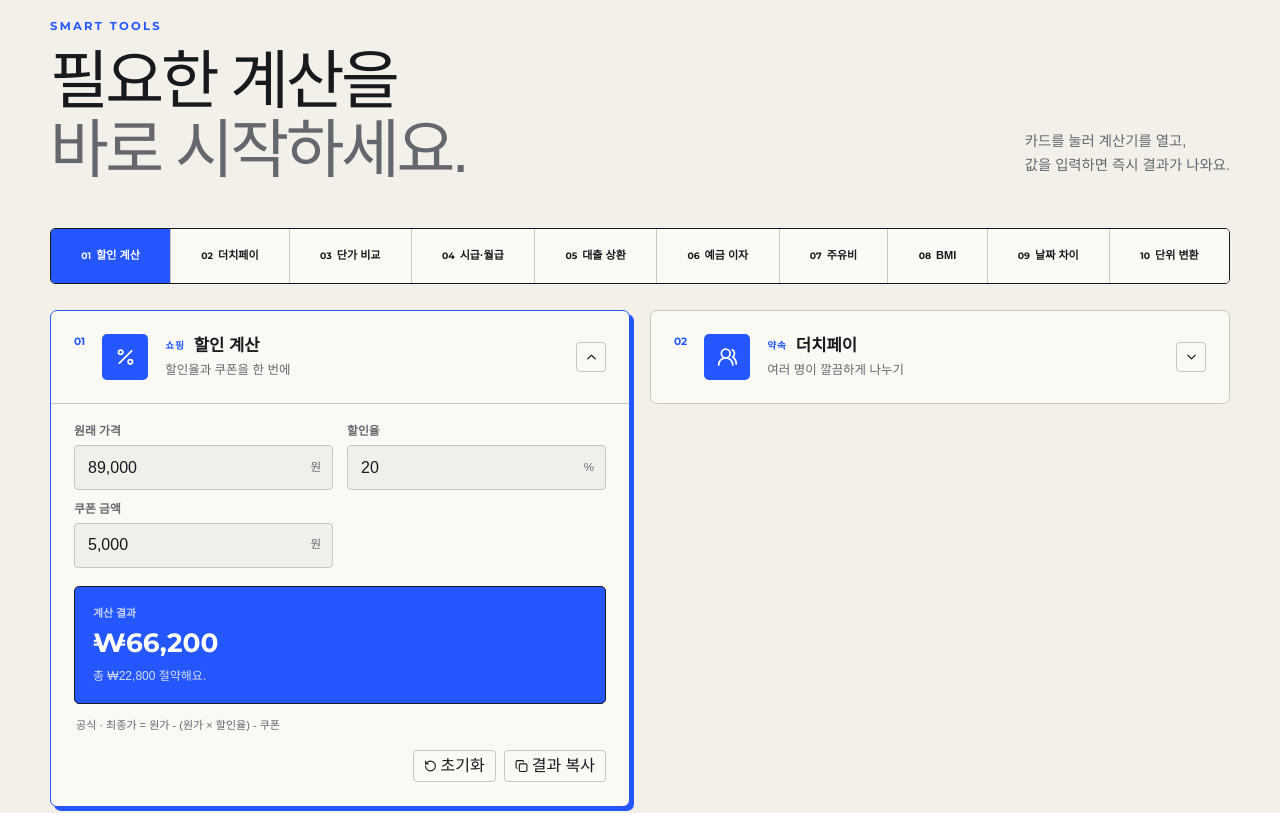
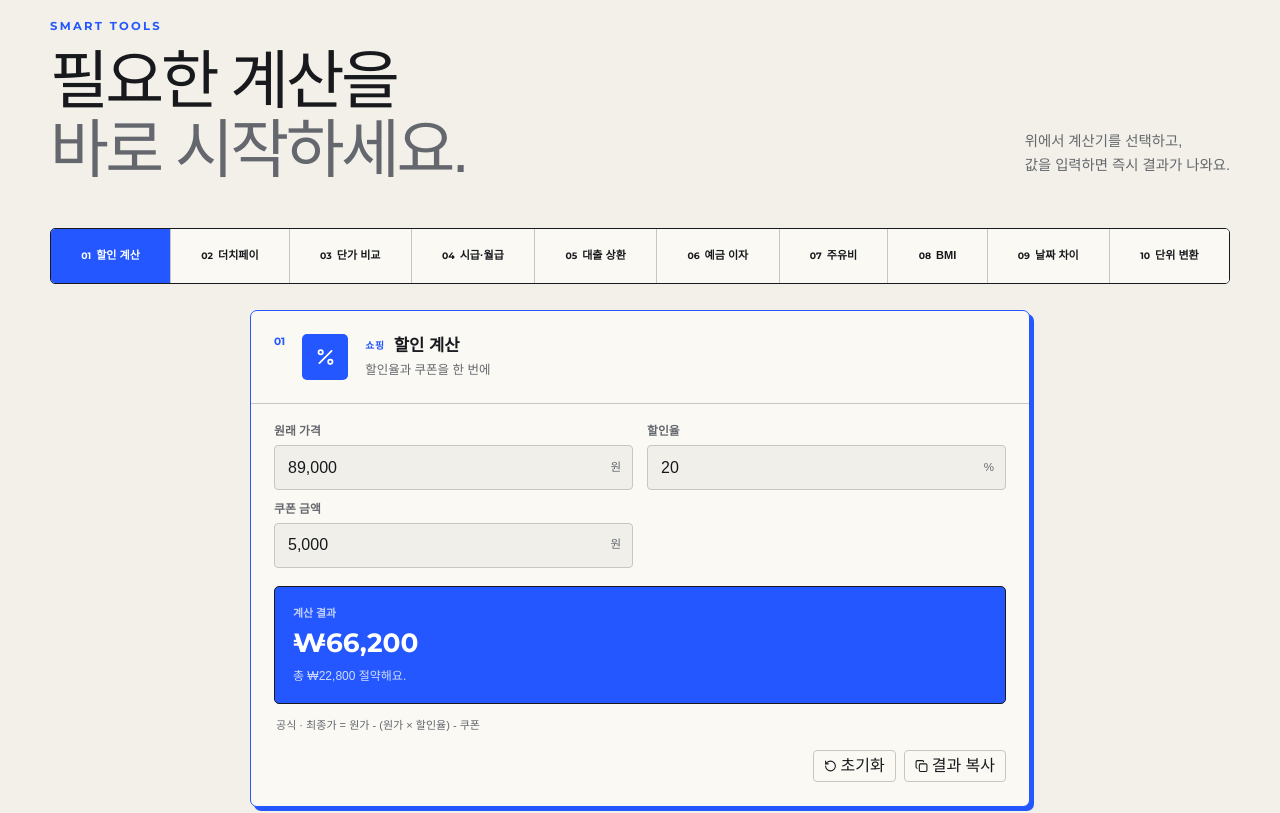
Before and after one commit to MisterKinn/Cals, a Next.js app: page / in a window 1280 px wide. Shown: the part 880-1693 px from the top of the page. Built offline with nearby package versions, Linux system fonts and the light colour scheme; a web font is replaced by a local one.

Commit message:
refactor: use a single calculator workspace

```diff
--- a/src/app/globals.css
+++ b/src/app/globals.css
@@ -234,30 +234,23 @@ button, a { -webkit-tap-highlight-color: transparent; }
   font-family: Montserrat, sans-serif;
   font-size: .58rem;
 }
-.calculator-grid { display: grid; grid-template-columns: repeat(2, minmax(0, 1fr)); gap: 20px; align-items: start; }
-.calculator-card {
-  scroll-margin-top: 82px;
+.calculator-workspace {
+  width: min(780px, 100%);
+  margin: 0 auto;
   border: 1px solid var(--border);
   border-radius: 7px;
   overflow: hidden;
   background: var(--card);
-  box-shadow: none;
-  transition: transform .25s ease, box-shadow .25s ease, border-color .25s ease;
+  border-color: var(--primary);
+  box-shadow: 4px 4px 0 var(--primary);
 }
-.calculator-card:hover { border-color: var(--foreground); transform: translate(-1px, -1px); box-shadow: 2px 2px 0 var(--foreground); }
-.calculator-card.is-open { border-color: var(--primary); box-shadow: 4px 4px 0 var(--primary); }
-.card-trigger {
-  width: 100%;
+.workspace-heading {
   padding: 23px;
-  border: 0;
   display: grid;
-  grid-template-columns: auto auto 1fr auto;
+  grid-template-columns: auto auto 1fr;
   align-items: center;
   gap: 17px;
-  background: transparent;
-  color: inherit;
   text-align: left;
-  cursor: pointer;
 }
 .card-index { align-self: start; color: var(--primary); font-family: Montserrat, sans-serif; font-size: .66rem; font-weight: 700; }
 .icon-box { display: grid; width: 46px; height: 46px; place-items: center; border-radius: 5px; background: var(--primary); color: white; }
@@ -266,11 +259,7 @@ button, a { -webkit-tap-highlight-color: transparent; }
 .card-heading .tag { width: max-content; color: var(--primary); font-family: Montserrat, sans-serif; font-size: .61rem; font-weight: 700; letter-spacing: .08em; text-transform: uppercase; }
 .card-heading strong { font-size: 1.04rem; }
 .card-heading > span:last-child { grid-column: 1 / -1; color: var(--muted-foreground); font-size: .78rem; }
-.open-indicator { display: grid; width: 30px; height: 30px; place-items: center; border-radius: 4px; border: 1px solid var(--border); }
-.card-trigger:hover .open-indicator { border-color: var(--primary); color: var(--primary); }
-.open-indicator svg { width: 15px; transition: transform .25s ease; }
-.is-open .open-indicator svg { transform: rotate(180deg); }
-.card-panel { border-top: 1px solid var(--border); animation: openPanel .25s ease both; }
+.workspace-panel { border-top: 1px solid var(--border); animation: openPanel .25s ease both; }
 .calculator-body { padding: 22px 23px 24px; }
 .fields-grid { display: grid; grid-template-columns: repeat(2, minmax(0, 1fr)); gap: 14px; }
 .field-group { display: flex; min-width: 0; flex-direction: column; gap: 7px; }
@@ -344,8 +333,8 @@ footer p { margin: 0; font-size: .75rem; }
   .section-heading > p { display: none; }
   .tool-index { top: 8px; margin-right: -15px; margin-left: -15px; border-right: 0; border-left: 0; border-radius: 0; }
   .tool-index button { min-width: 106px; }
-  .calculator-grid, .skeleton-grid { grid-template-columns: 1fr; }
-  .card-trigger { padding: 19px 14px; gap: 10px; }
+  .skeleton-grid { grid-template-columns: 1fr; }
+  .workspace-heading { padding: 19px 14px; gap: 10px; }
   .card-index { display: none; }
   .icon-box { width: 40px; height: 40px; }
   .calculator-body { padding: 19px 17px 21px; }
--- a/src/components/calculator-dashboard.tsx
+++ b/src/components/calculator-dashboard.tsx
@@ -19,7 +19,7 @@ import {
     UsersRound,
     type LucideIcon,
 } from "lucide-react";
-import { useState, type CSSProperties } from "react";
+import { useState, type KeyboardEvent } from "react";
 import { Button } from "@/components/ui/button";
 import { Input } from "@/components/ui/input";
 import { Label } from "@/components/ui/label";
@@ -690,80 +690,75 @@ function ThemeToggle() {
     );
 }
 
-function CalculatorCard({
-    item,
-    index,
-    open,
-    onToggle,
-}: {
-    item: CalculatorDefinition;
-    index: number;
-    open: boolean;
-    onToggle: () => void;
-}) {
-    const Icon = item.icon;
+function CalculatorWorkspace({ activeTool }: { activeTool: string }) {
+    const activeIndex = calculators.findIndex((item) => item.id === activeTool);
+    const activeCalculator = calculators[activeIndex] ?? calculators[0];
+    const Icon = activeCalculator.icon;
+
     return (
-        <article
-            id={`tool-${item.id}`}
-            className={`calculator-card reveal-card ${open ? "is-open" : ""}`}
-            style={{ "--delay": `${index * 45}ms` } as CSSProperties}
-        >
-            <button
-                className="card-trigger"
-                type="button"
-                onClick={onToggle}
-                aria-expanded={open}
-                aria-controls={`${item.id}-panel`}
-            >
+        <article className="calculator-workspace reveal-card">
+            <header className="workspace-heading">
                 <span className="card-index">
-                    {String(index + 1).padStart(2, "0")}
+                    {String(activeIndex + 1).padStart(2, "0")}
                 </span>
                 <span className="icon-box">
                     <Icon />
                 </span>
                 <span className="card-heading">
-                    <span className="tag">{item.tag}</span>
-                    <strong>{item.title}</strong>
-                    <span>{item.description}</span>
+                    <span className="tag">{activeCalculator.tag}</span>
+                    <strong>{activeCalculator.title}</strong>
+                    <span>{activeCalculator.description}</span>
                 </span>
-                <span className="open-indicator">
-                    <ChevronDown />
-                </span>
-            </button>
-            <div className="card-panel" id={`${item.id}-panel`} hidden={!open}>
-                <CalculatorPanel definition={item} />
-            </div>
+            </header>
+            {calculators.map((item) => (
+                <div
+                    className="workspace-panel"
+                    id={`${item.id}-panel`}
+                    key={item.id}
+                    role="tabpanel"
+                    aria-labelledby={`${item.id}-tab`}
+                    hidden={activeTool !== item.id}
+                >
+                    <CalculatorPanel definition={item} />
+                </div>
+            ))}
         </article>
     );
 }
 
 export function CalculatorDashboard() {
-    const [openTools, setOpenTools] = useState(() => new Set(["discount"]));
     const [activeTool, setActiveTool] = useState("discount");
 
-    function toggleTool(id: string) {
-        const willOpen = !openTools.has(id);
-        setOpenTools((current) => {
-            const next = new Set(current);
-            if (next.has(id)) next.delete(id);
-            else next.add(id);
-            return next;
+    function selectTool(id: string, tab?: HTMLButtonElement) {
+        setActiveTool(id);
+        tab?.scrollIntoView({
+            behavior: window.matchMedia("(prefers-reduced-motion: reduce)")
+                .matches
+                ? "auto"
+                : "smooth",
+            block: "nearest",
+            inline: "center",
         });
-        if (willOpen) setActiveTool(id);
     }
 
-    function selectTool(id: string) {
-        setOpenTools((current) => new Set(current).add(id));
-        setActiveTool(id);
-        window.requestAnimationFrame(() => {
-            document.getElementById(`tool-${id}`)?.scrollIntoView({
-                behavior: window.matchMedia("(prefers-reduced-motion: reduce)")
-                    .matches
-                    ? "auto"
-                    : "smooth",
-                block: "start",
-            });
-        });
+    function handleTabKeyDown(
+        event: KeyboardEvent<HTMLButtonElement>,
+        index: number,
+    ) {
+        let nextIndex = index;
+        if (event.key === "ArrowRight") nextIndex = (index + 1) % calculators.length;
+        else if (event.key === "ArrowLeft") {
+            nextIndex = (index - 1 + calculators.length) % calculators.length;
+        } else if (event.key === "Home") nextIndex = 0;
+        else if (event.key === "End") nextIndex = calculators.length - 1;
+        else return;
+
+        event.preventDefault();
+        const nextTab = event.currentTarget.parentElement?.querySelectorAll<HTMLButtonElement>(
+            '[role="tab"]',
+        )[nextIndex];
+        nextTab?.focus();
+        selectTool(calculators[nextIndex].id, nextTab);
     }
 
     return (
@@ -827,35 +822,39 @@ export function CalculatorDashboard() {
                             </h2>
                         </div>
                         <p>
-                            카드를 눌러 계산기를 열고,
+                            위에서 계산기를 선택하고,
                             <br />
                             값을 입력하면 즉시 결과가 나와요.
                         </p>
                     </div>
-                    <nav className="tool-index" aria-label="계산기 빠른 이동">
+                    <nav
+                        className="tool-index"
+                        aria-label="계산기 선택"
+                        role="tablist"
+                    >
                         {calculators.map((item, index) => (
                             <button
                                 key={item.id}
+                                id={`${item.id}-tab`}
                                 type="button"
+                                role="tab"
+                                aria-controls={`${item.id}-panel`}
+                                aria-selected={activeTool === item.id}
                                 data-active={activeTool === item.id}
-                                onClick={() => selectTool(item.id)}
+                                tabIndex={activeTool === item.id ? 0 : -1}
+                                onClick={(event) =>
+                                    selectTool(item.id, event.currentTarget)
+                                }
+                                onKeyDown={(event) =>
+                                    handleTabKeyDown(event, index)
+                                }
                             >
                                 <span>{String(index + 1).padStart(2, "0")}</span>
                                 {item.title}
                             </button>
                         ))}
                     </nav>
-                    <div className="calculator-grid">
-                        {calculators.map((item, index) => (
-                            <CalculatorCard
-                                key={item.id}
-                                item={item}
-                                index={index}
-                                open={openTools.has(item.id)}
-                                onToggle={() => toggleTool(item.id)}
-                            />
-                        ))}
-                    </div>
+                    <CalculatorWorkspace activeTool={activeTool} />
                 </section>
             </main>
 
```
